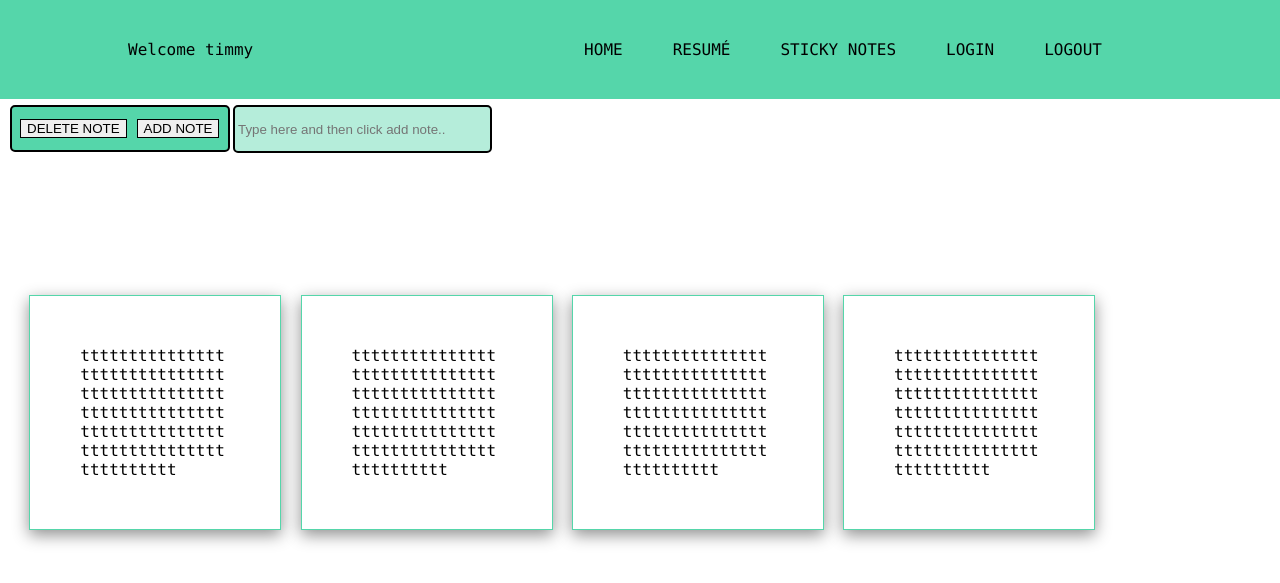
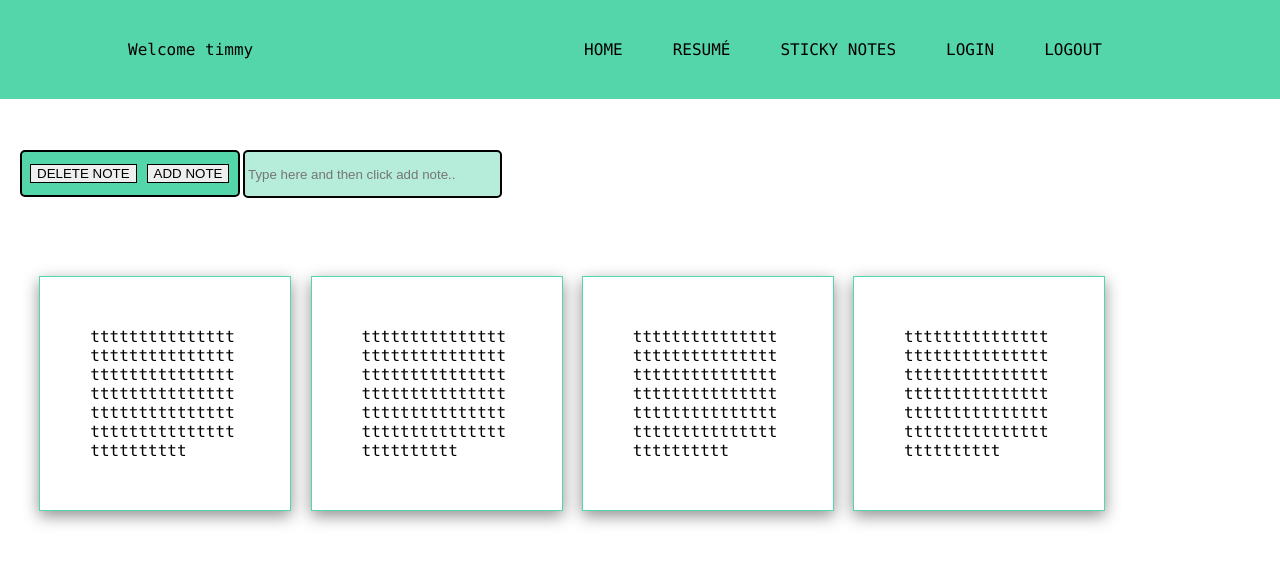
Before and after one commit to clh7090/flask_personal_website, a Flask app: page /notes/ in a window 1280 px wide. Shown: the top 583 px of the page. Run offline with Flask 2, Linux system fonts and the light colour scheme; a user stored in the database is signed in; data comes from the database, SQL or seed files in the repository; both versions use the stored data as it was after the commit; some libraries are stand-ins or nearby versions.

Commit message:
Final version, fixed minor bugs.

```diff
--- a/main.py
+++ b/main.py
@@ -129,7 +129,7 @@ def add_note():
         name = session["name"]
         existing_user = Users.query.filter_by(username=name).first()
         my_note = existing_user.notes  # list of notes
-        if len(my_note) <= 5:
+        if len(my_note) <= 3:
             text = request.form["nte"]
             new_note = Notes(notes=text, owner=existing_user)
             database.session.add(new_note)  # comitting the note, with the user as whoever is logged in
--- a/static/style.css
+++ b/static/style.css
@@ -9,7 +9,6 @@ body {
     margin: 0;
     padding: 0;
     font-family: "Lucida Console", sans-serif;
-    overflow-x: scroll;
 }
 
 
@@ -179,8 +178,8 @@ i {
 
 
 .note-container{
-    padding-top: 105px;
-    padding-left: 10px;
+    padding-top: 150px;
+    padding-left: 20px;
 }
 .note-forms{
     display: flex;
@@ -194,7 +193,7 @@ i {
 }
 
 .notes {
-    padding-top: 10%;
+    padding-top: 5%;
     display: flex;
     width: 250px;
 }
@@ -216,7 +215,7 @@ i {
     position: absolute;
     width: 250px;
     height: 42px;
-    top: 105px;
+    top: 150px;
     padding-left: 3px;
     margin-left: 50px;
     background: rgba(85, 214, 170, 0.43);
```
Also changed, not shown: Users.db.
